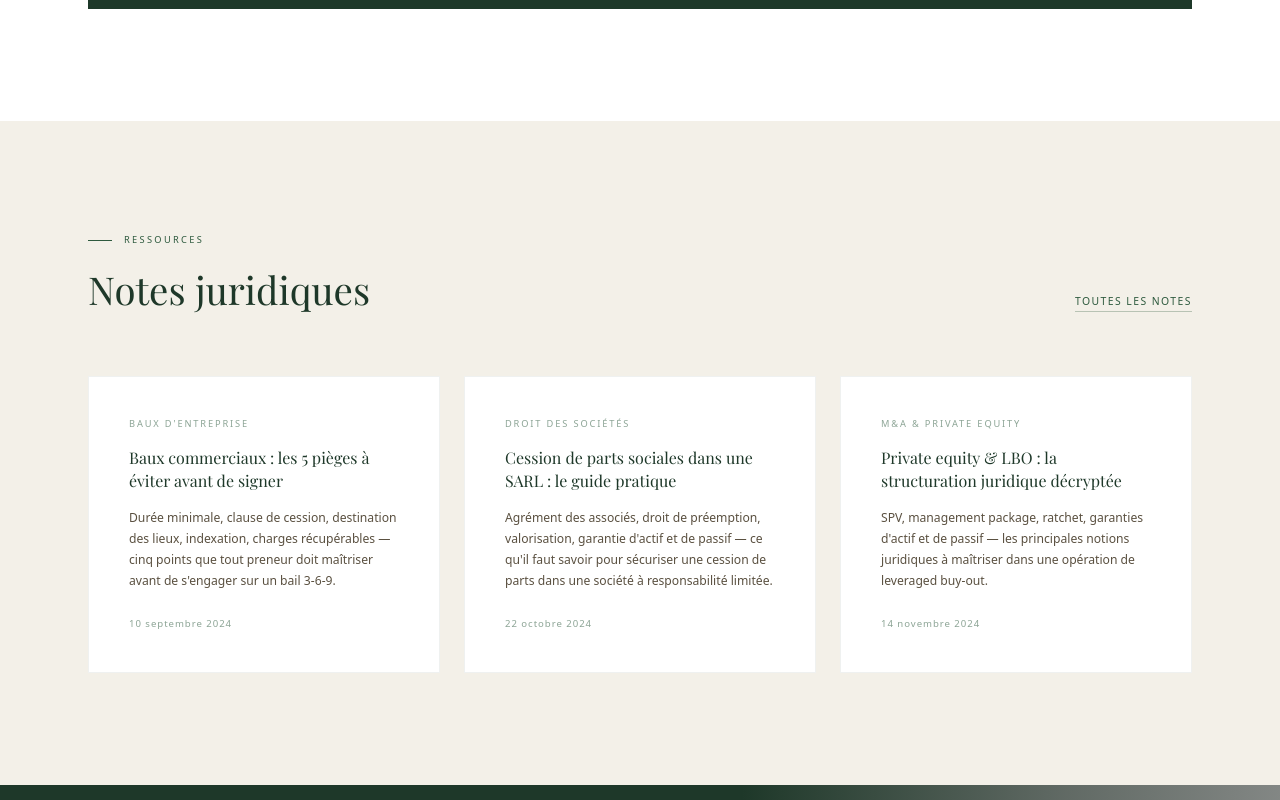
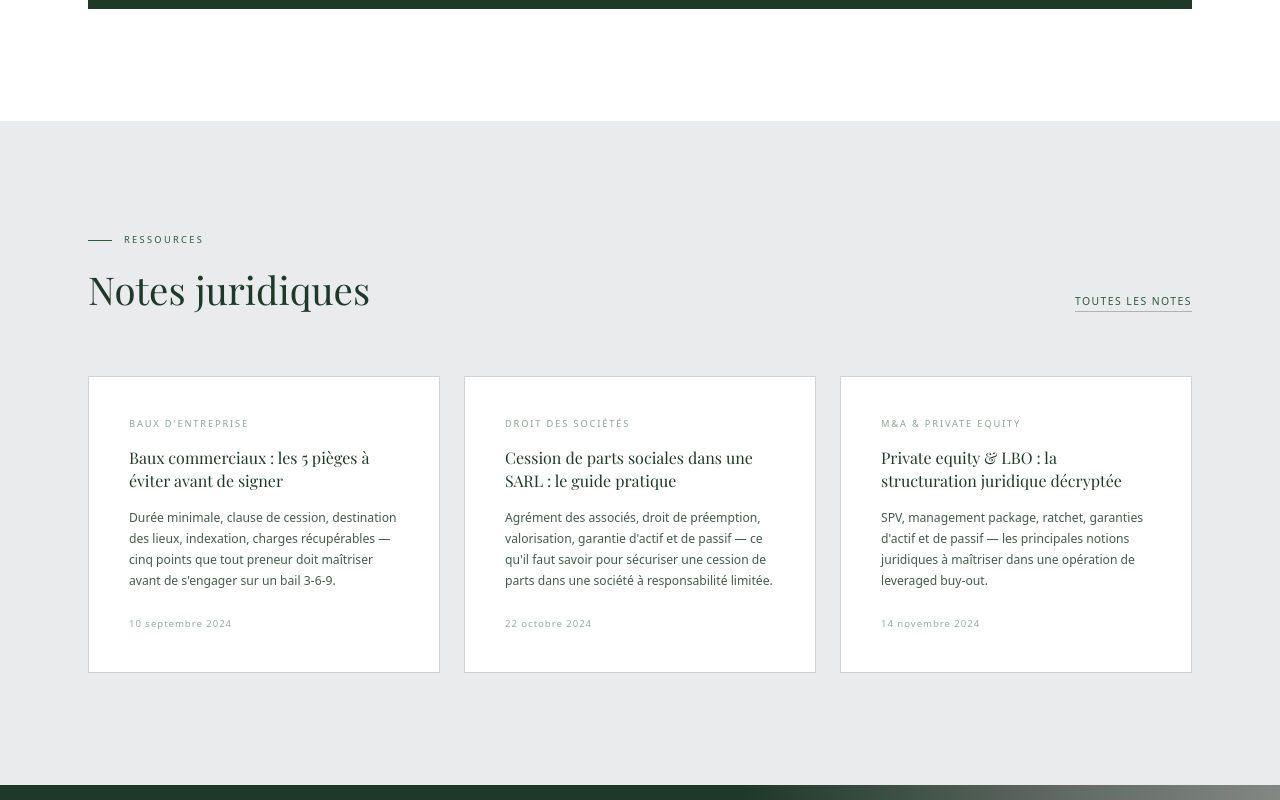
Before and after one commit to sleloutre-afk/elgart-avocat-test0723, a Next.js app: page / in a window 1280 px wide. Shown: the part 4080-4880 px from the top of the page. Built offline with nearby package versions, Linux system fonts and the light colour scheme; grey boxes are pictures that could not be loaded; a web font is replaced by a local one.

Commit message:
update src/components/Ressources.tsx

```diff
--- a/src/components/Ressources.tsx
+++ b/src/components/Ressources.tsx
@@ -3,7 +3,7 @@ import { articles } from '@/lib/articles'
 
 export default function Ressources() {
   return (
-    <section id="ressources" style={{ background: '#f3f0e8', padding: '7rem 0' }}>
+    <section id="ressources" style={{ background: '#e9ebec', padding: '7rem 0' }}>
       <div className="max-w-6xl mx-auto px-6">
 
         <div style={{ display: 'flex', alignItems: 'flex-end', justifyContent: 'space-between', marginBottom: '4rem', flexWrap: 'wrap', gap: '1.5rem' }}>
@@ -18,7 +18,7 @@ export default function Ressources() {
           </div>
           <Link href="/ressources" style={{
             fontSize: '0.65rem', letterSpacing: '0.14em', textTransform: 'uppercase',
-            color: '#2e5a3e', textDecoration: 'none', borderBottom: '1px solid rgba(46,90,62,0.30)',
+            color: '#2e5a3e', textDecoration: 'none', borderBottom: '1px solid rgba(46,90,62,0.35)',
             paddingBottom: '2px',
           }}>
             Toutes les notes
@@ -29,9 +29,9 @@ export default function Ressources() {
           {articles.map((a) => (
             <Link key={a.slug} href={`/ressources/${a.slug}`} style={{ textDecoration: 'none' }}>
               <article style={{
-                background: '#fff',
+                background: '#ffffff',
                 padding: '2.5rem',
-                border: '1px solid rgba(30,56,41,0.07)',
+                border: '1px solid #cdd1d4',
                 height: '100%',
                 display: 'flex', flexDirection: 'column',
                 transition: 'border-color 0.2s',
@@ -42,11 +42,11 @@ export default function Ressources() {
                 <h3 style={{ fontFamily: 'var(--font-playfair)', fontSize: '1rem', fontWeight: 400, color: '#1e3829', margin: '0 0 1rem', lineHeight: 1.40, flex: 1 }}>
                   {a.titre}
                 </h3>
-                <p style={{ fontSize: '0.76rem', color: '#5a5040', lineHeight: 1.72, marginBottom: '1.6rem' }}>
+                <p style={{ fontSize: '0.76rem', color: '#445a4e', lineHeight: 1.72, marginBottom: '1.6rem' }}>
                   {a.description}
                 </p>
                 <div style={{ display: 'flex', alignItems: 'center', gap: '0.5rem' }}>
-                  <span style={{ fontSize: '0.60rem', letterSpacing: '0.10em', color: 'rgba(46,90,62,0.55)' }}>
+                  <span style={{ fontSize: '0.60rem', letterSpacing: '0.10em', color: 'rgba(46,90,62,0.50)' }}>
                     {new Date(a.date).toLocaleDateString('fr-FR', { day: 'numeric', month: 'long', year: 'numeric' })}
                   </span>
                 </div>
```
